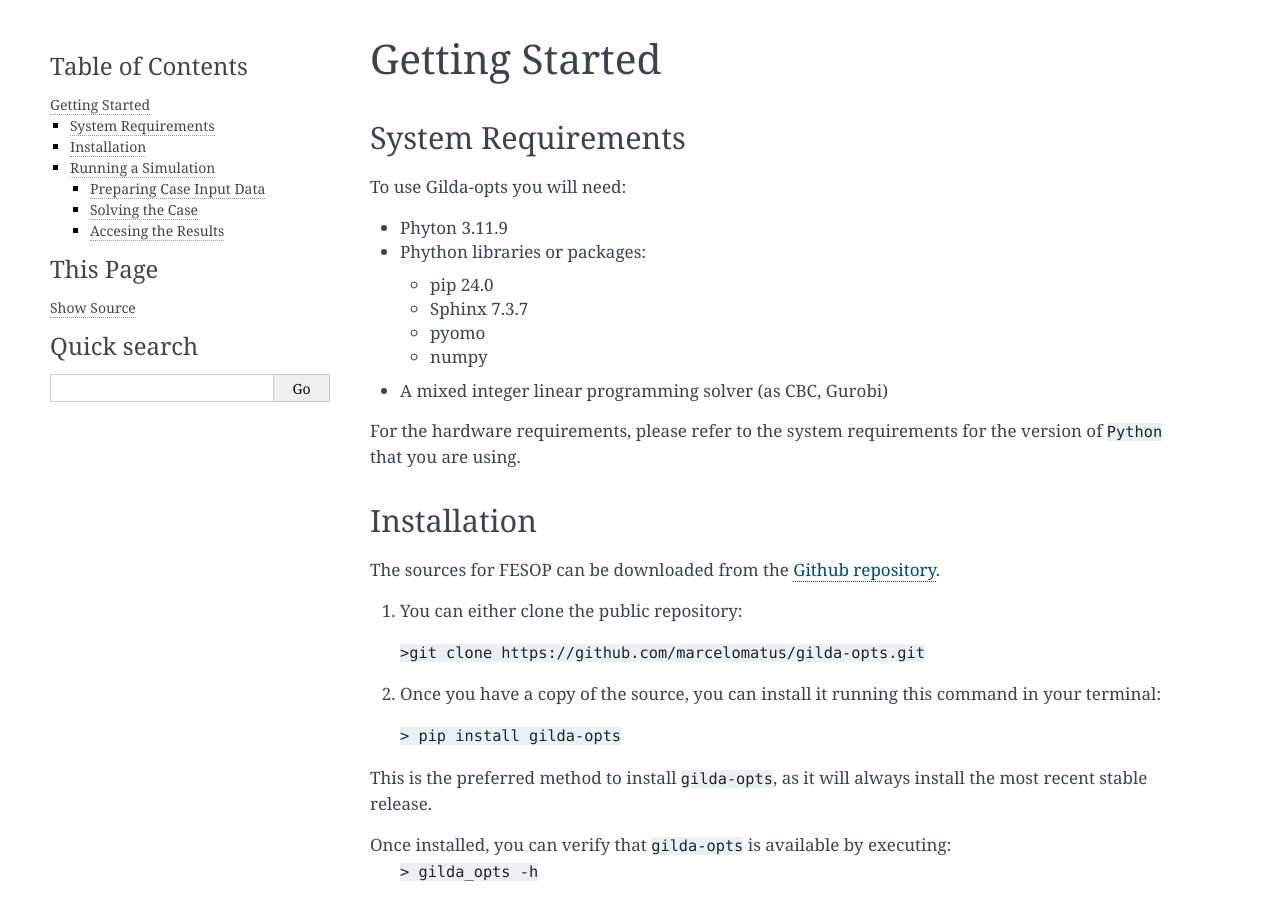
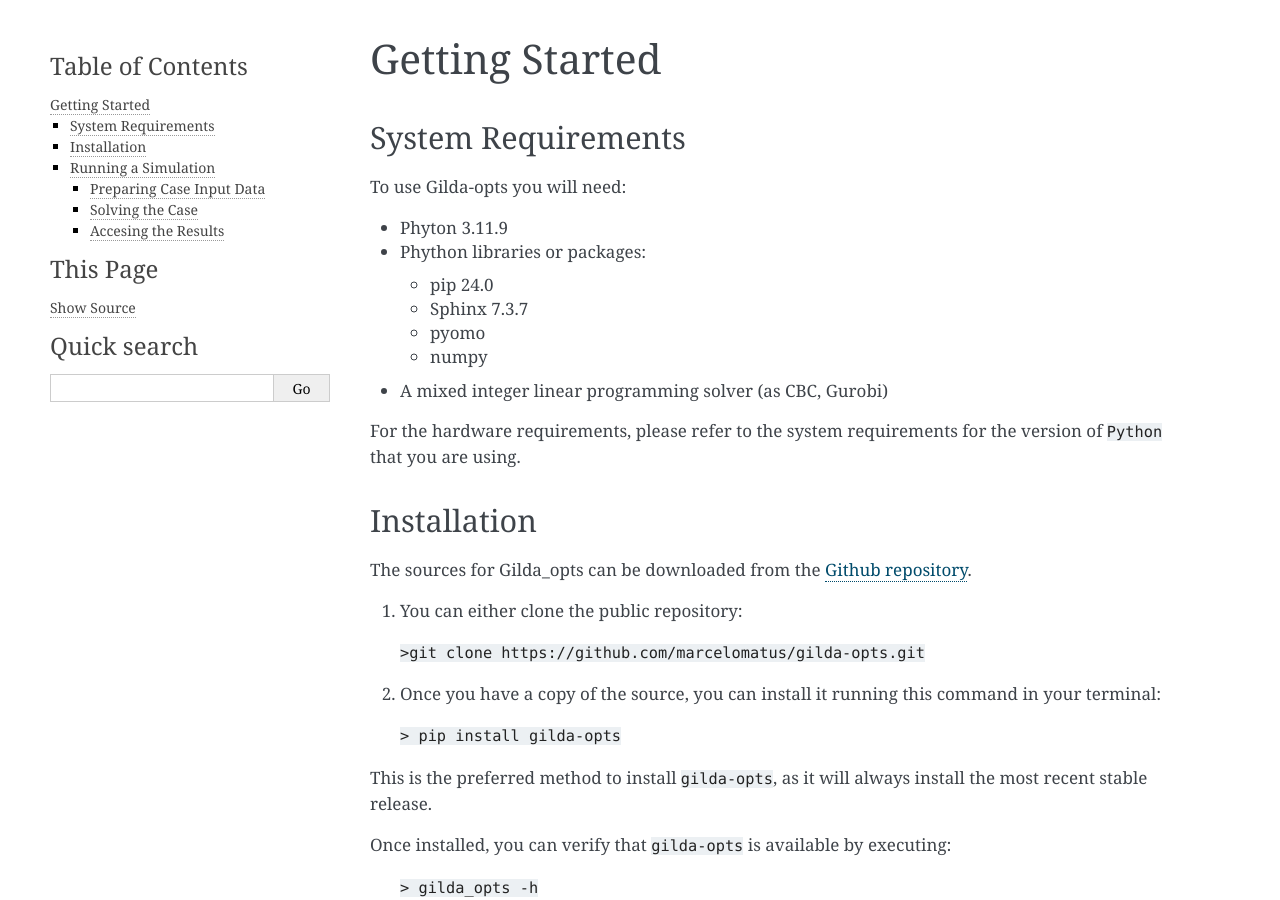
Before and after one commit to marcelomatus/gilda-opts, a Sphinx documentation site: the page built from docs/GettingStarted.rst, in a window 1280 px wide and 900 px high. Built offline with Sphinx 7.4.7, drawn with Linux system fonts in a browser that asks for light colours; pages that are not in the unit, such as notebooks, are missing from menus.

Commit message:
Update GettingStarted.rst

```diff
--- a/docs/GettingStarted.rst
+++ b/docs/GettingStarted.rst
@@ -24,7 +24,7 @@ For the hardware requirements, please refer to the system requirements for the v
 Installation
 ============
 
-The sources for FESOP can be downloaded from the `Github repository`_.
+The sources for Gilda_opts can be downloaded from the `Github repository`_.
 
 1. You can either clone the public repository:
 
@@ -37,6 +37,7 @@ The sources for FESOP can be downloaded from the `Github repository`_.
 This is the preferred method to install ``gilda-opts``, as it will always install the most recent stable release.
 
 Once installed, you can verify that ``gilda-opts`` is available by executing:
+
    ``> gilda_opts -h``
 
 This should display the following ``gilda-opts`` options:
```
